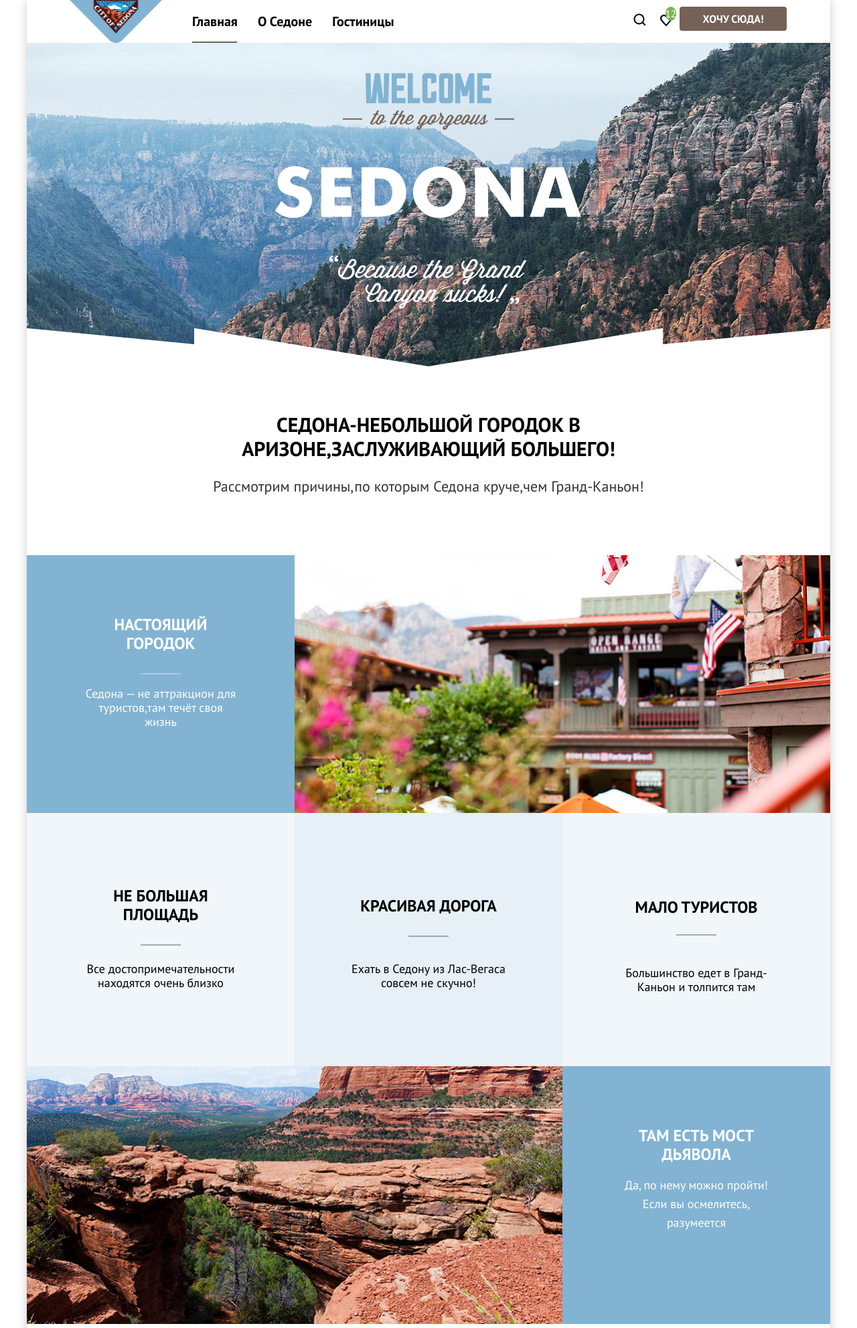
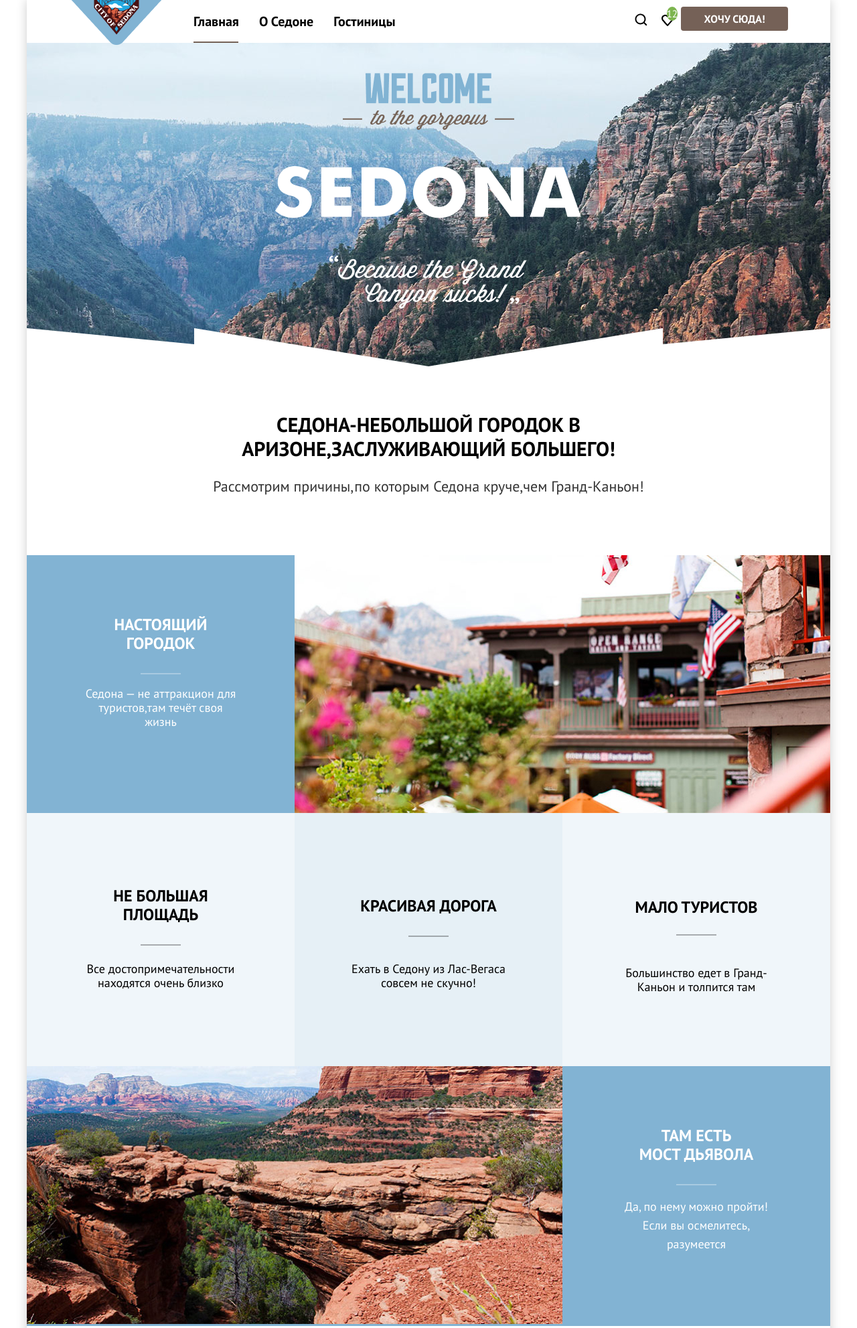
Before and after one commit to htmlacademy-htmlcss/1387943-sedona-1, a plain HTML site: page index.html in a window 1280 px wide. Shown: the top 1983 px of the page at 67% size. Drawn offline with Linux system fonts and the light colour scheme.

Commit message:
внесение изменение, исправление разметки, свойств и добавление модальной формы

```diff
--- a/index.html
+++ b/index.html
@@ -90,7 +90,7 @@
         <li class="advantages_bridge">
           <img src="images/mountains.jpg" width="800" height="385" alt="Каньон,горы">
           <div class="advantages_container">
-            <h3 class="advantages_bridge_item">Там есть мост Дьявола</h3>
+            <h3 class="advantages_bridge_item">Там есть<br> мост Дьявола</h3>
             <p class="advantages_bridge_brave"> Да, по нему можно пройти! Если вы осмелитесь, разумеется</p>
           </div>
         </li>
--- a/styles/styles.css
+++ b/styles/styles.css
@@ -1,3 +1,5 @@
+/** @format */
+
 @font-face {
   font-family: "PT Sans";
   src: url("../fonts/ptsans-400.woff2");
@@ -78,12 +80,6 @@ body {
   justify-content: space-between;
 }
 
-.navigation_logo_item {
-  font-family: "PT Sans", Arial, sans-serif;
-  width: 138px;
-  height: 64px;
-  align-self: flex-start;
-}
 
 .menu_item {
   font-family: "PT Sans", Arial, sans-serif;
@@ -107,6 +103,7 @@ body {
   font-weight: 700;
   position: relative;
   display: block;
+  padding-bottom: 0;
 }
 
 .menu_items::after {
@@ -218,14 +215,15 @@ body {
 
 .advantages_titles {
   font-family: "PT Sans", Arial, sans-serif;
-  width: 620px;
-  font-weight: 700;
-  font-size: 30px;
-  line-height: 36px;
-  text-align: center;
-  text-transform: uppercase;
-  margin: 0;
-  margin-bottom: 25px;
+margin: 0;
+    margin-bottom: 25px;
+    width: 660px;
+    font-size: 30px;
+    font-weight: 700;
+    line-height: 36px;
+    color: #000000;
+    text-transform: uppercase;
+    text-align: center;
 }
 
 .advantages_subtitles {
@@ -342,6 +340,16 @@ body {
   text-transform: uppercase;
   text-align: center;
   margin: 0;
+}
+
+.advantages_bridge_item::after{
+  content: "";
+  display: block;
+  width: 60px;
+  height: 2px;
+  background: rgba(255, 255, 255, 0.3);
+  margin: 0 auto;
+  margin-top: 30px;
 }
 
 .advantages_bridge {
@@ -1477,7 +1485,3 @@ body {
 .plus {
   transform: translateX(-100%) translateX(-10px) translateY(14px);
 }
-
-.growns_count_label {
-  grid-column: 3 / 4;
-}
```
